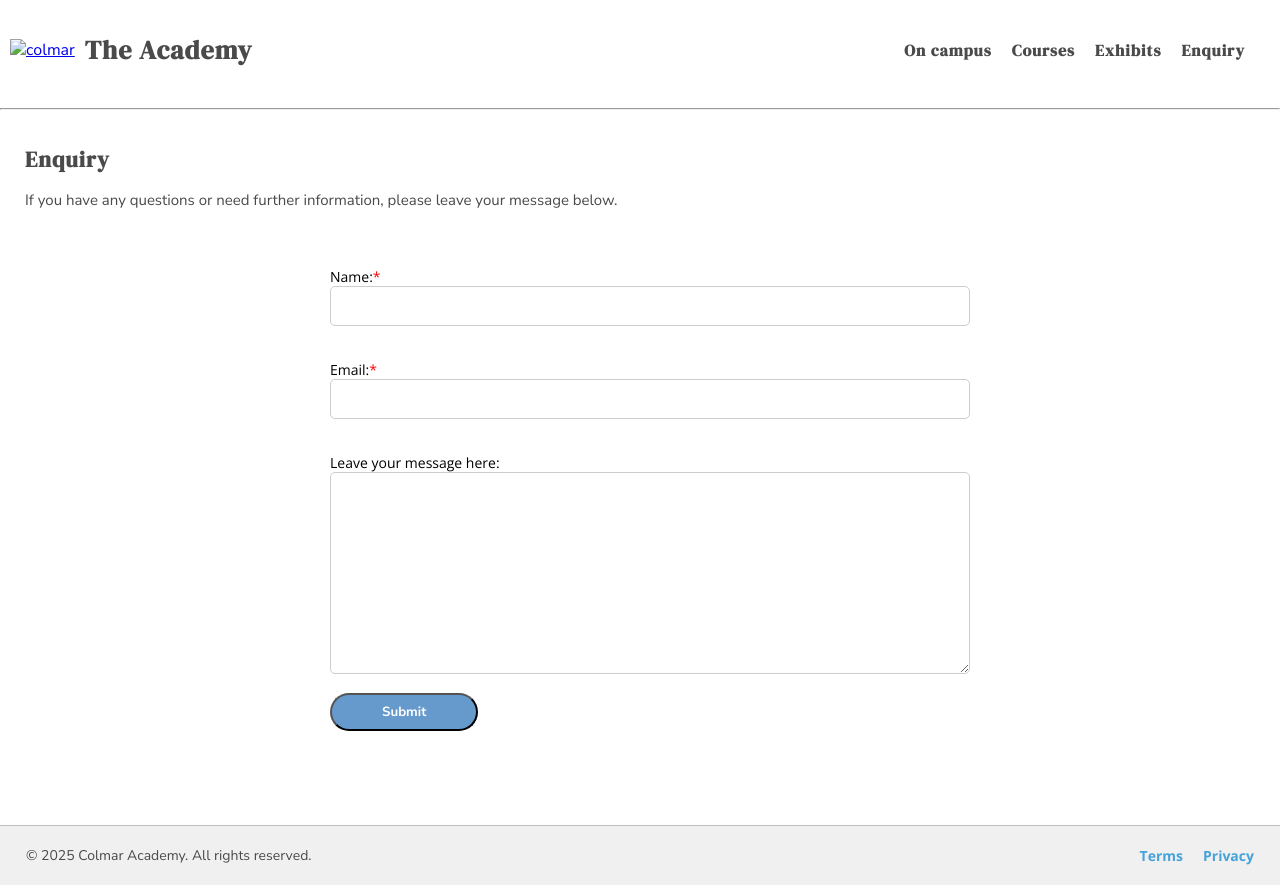
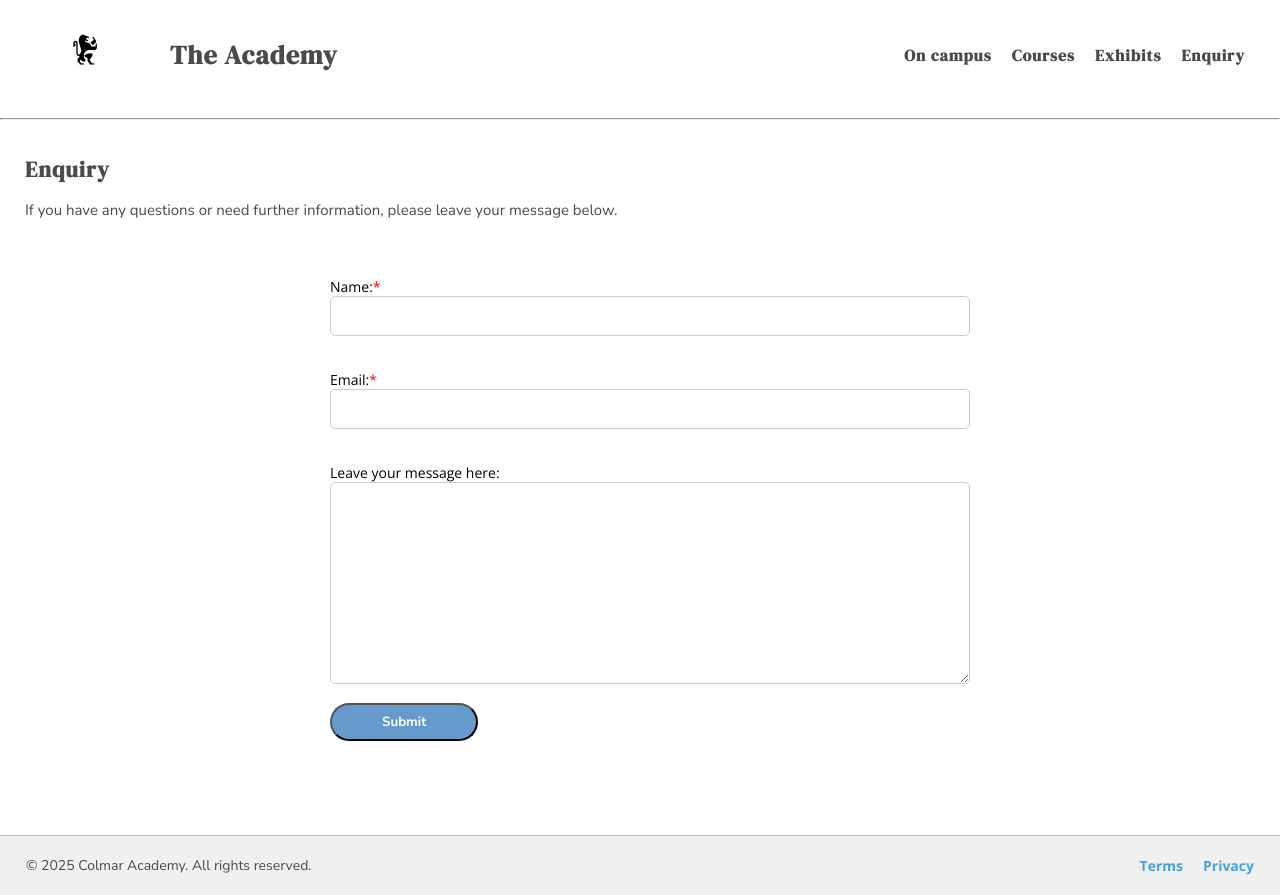
Before and after one commit to theacademy-my/enquiry, a plain HTML site: page index.html in a window 1280 px wide. Shown: the top 895 px of the page. Drawn offline with nearby package versions, Linux system fonts and the light colour scheme; a web font is replaced by a local one.

Commit message:
Update index.html

```diff
--- a/index.html
+++ b/index.html
@@ -10,7 +10,7 @@
     <body>
     <header id="top-header">
         <section id="top-logo">
-            <a href="https://theacademy-my.github.io/home/"><img src="images/ic-logo.svg" alt="colmar" width="150" height="40"></a>
+            <a href="https://theacademy-my.github.io/home/"><img src="ic-logo.svg" alt="colmar" width="150" height="40"></a>
             <a href="https://theacademy-my.github.io/home/" style="text-decoration: none;"><span class="top-the-academy" style="margin: 0.5;"><strong>The Academy</strong></span></a>
 
         <div id="top-hamburger">
```
